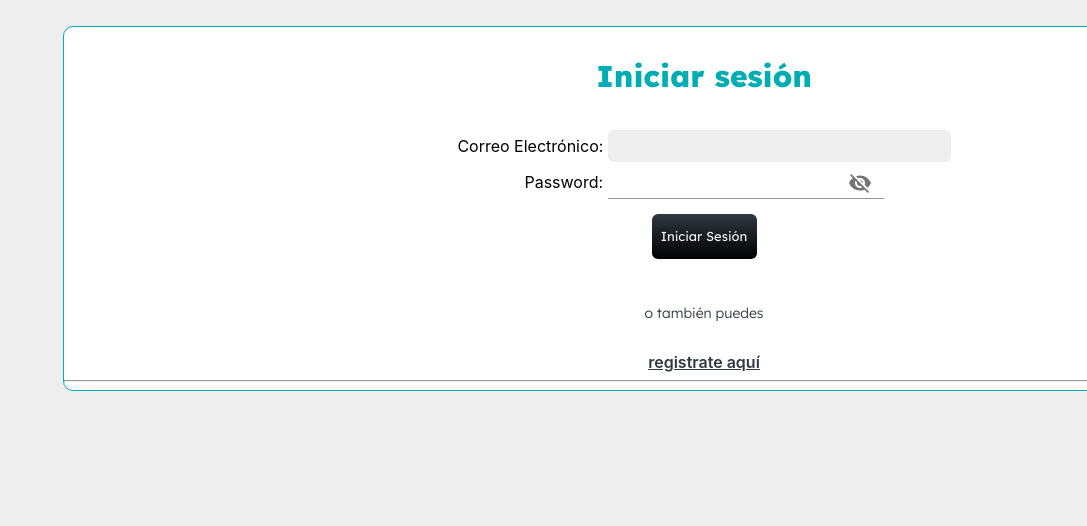
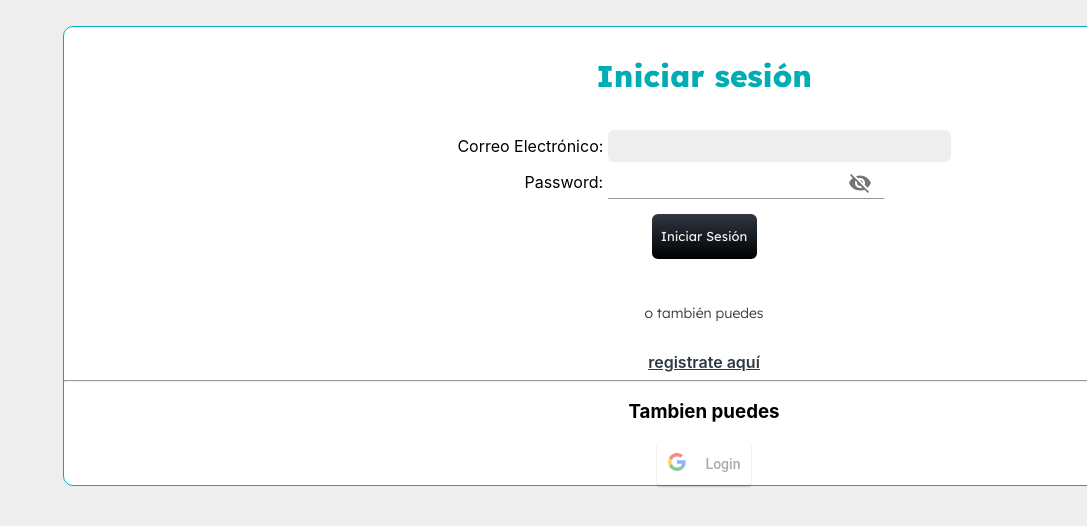
Before and after one commit to e-commerce-henry/client-pf-e-commerce, a React (Create React App) app: page /inicio-seccion in a window 1280 px wide. Shown: the top 526 px of the page, without its empty margins (193-1280 px from the left). Built offline with nearby package versions, Linux system fonts and the light colour scheme.

Commit message:
Google auth button

```diff
--- a/package.json
+++ b/package.json
@@ -11,9 +11,12 @@
     "axios": "^0.24.0",
     "bootstrap": "^5.1.3",
     "bootstrap-icons": "^1.7.2",
+    "firebase": "^9.6.5",
     "react": "^17.0.2",
     "react-dom": "^17.0.2",
     "react-faq-component": "^1.3.1",
+    "react-google-button": "^0.7.2",
+    "react-google-login": "^5.2.2",
     "react-rating-stars-component": "^2.2.0",
     "react-redux": "^7.2.6",
     "react-router-dom": "^6.2.1",
--- /dev/null
+++ b/src/components/Profile/GoogleAuth/GoogleAuth.jsx
@@ -0,0 +1,20 @@
+import React from 'react';
+import GoogleLogin from 'react-google-login';
+
+
+export default function GoogleAuth(){
+    const respuestaCorrectaGoogle=(respuesta)=>{
+        console.log(respuesta.profileObj)
+    }
+    return(
+        <>
+        <GoogleLogin
+            clientId="717748977655-p9dkof4v46h3bragngk2510fjovqbkrd.apps.googleusercontent.com"
+            buttonText="Login"
+            onSuccess={respuestaCorrectaGoogle}
+/*             onFailure={responseGoogle}
+            cookiePolicy={'single_host_origin'} */
+        />
+        </>
+    )
+}
--- a/src/components/Profile/InicioSeccion.jsx
+++ b/src/components/Profile/InicioSeccion.jsx
@@ -4,6 +4,7 @@ import { useDispatch} from "react-redux";
 import './Profile.module.css';
 import {Link} from 'react-router-dom';
 import './InicioSeccion.css';
+import GoogleAuth from "./GoogleAuth/GoogleAuth";
 
 import IconButton from "@material-ui/core/IconButton";
 import Visibility from "@material-ui/icons/Visibility";
@@ -117,6 +118,10 @@ const InicioSeccion = () => {
                 </div>
             </form>
             <hr/>
+                    <div>
+                    <h3>Tambien puedes</h3>
+                    <GoogleAuth/>
+                    </div>
 
         </div>
 
--- a/src/components/ShoppingCart/CartItem.jsx
+++ b/src/components/ShoppingCart/CartItem.jsx
@@ -35,7 +35,6 @@ export default function CartItem({id, price, quantity, productId, addInfo}){
             await dispatch(editShoppingCart({productId, userId, quantity}))
             await dispatch(getShoppingCart(userId))
        }
-
    }
 
 
```
Also changed, not shown: src/firebase.js (added, +22 -0 lines).
